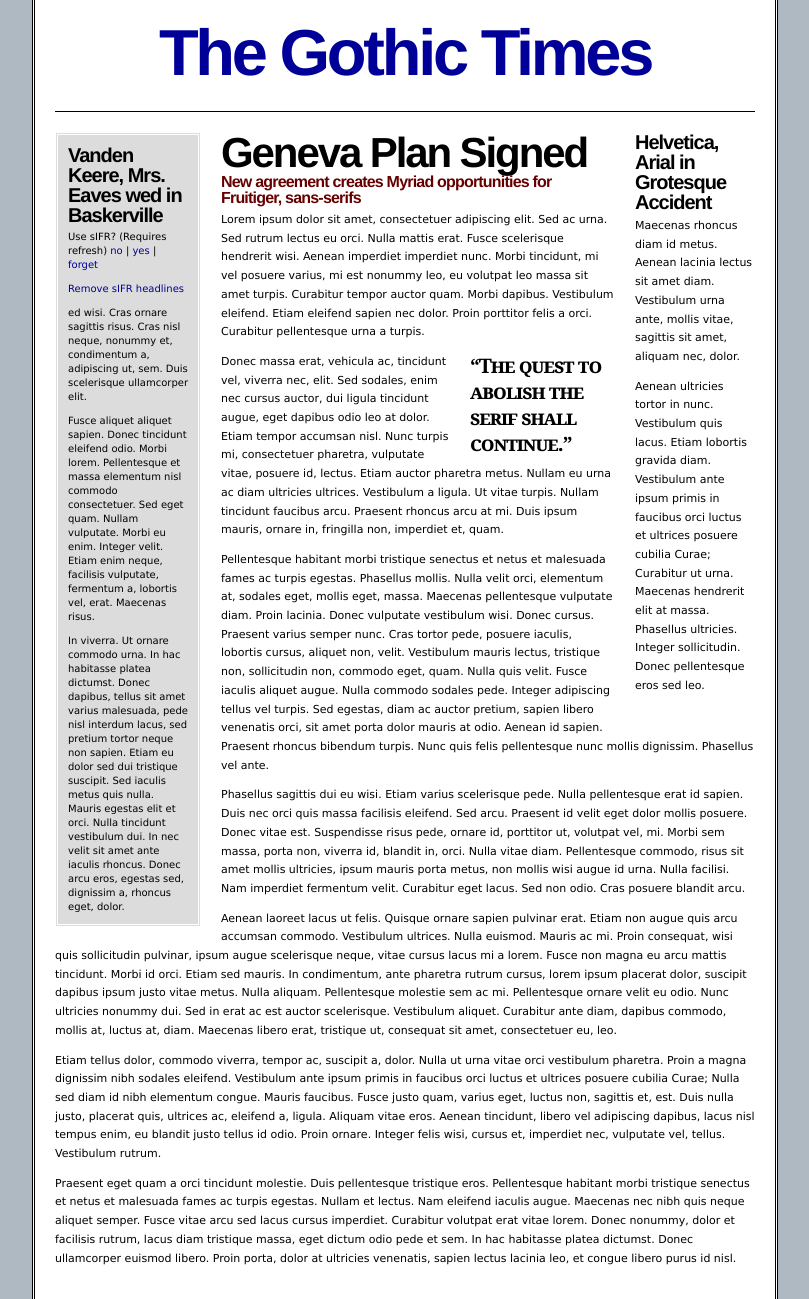
After one commit to puredevotion/USofA-blog, a PHP site: page /inc/js/index.html in a window 1280 px wide. The commit adds this page. Shown: the whole page, without its empty margins (235-1044 px from the left). Run offline with PHP 8.4, Linux system fonts and the light colour scheme.

Commit message:
Nieuwe layout aanpassingen. files toegevoegd voor sIFR

```diff
--- /dev/null
+++ b/inc/js/all.css
@@ -0,0 +1,106 @@
+/* This is the style of your browser text */
+
+body {
+	font-family: "Lucida Grande", Verdana, sans-serif;
+	background-color: #AFB9C2;
+	font-size: 11px;
+	line-height: 1.7em;
+	padding: 0;
+	margin: 0;
+	text-align: center;
+}
+
+p {
+	margin: .5em 0 1em 0;
+}
+
+a:link, a:visited {
+	text-decoration: none;
+	color: #000099;
+}
+
+h1, h2, h3, h4, h5 {
+	font-family: Helvetica, Arial, Verdana, sans-serif;
+	font-weight: bold;
+	letter-spacing: -.05em;
+	margin: 0;
+	padding: 0;
+	line-height: 1em;
+}
+
+
+h1 {
+	text-align: center;
+	font-size: 65px;
+	padding: 20px 0 20px 0;
+	margin: 0 20px 0 20px;
+}
+
+h2 {
+	font-size: 42px;
+	display: inline;
+}
+
+h3 {
+	font-size: 20px;
+}
+
+h4 {
+	color: #660000;
+	font-size: 16px;
+	margin: 20px 0 20px 0;
+	display: inline;
+}
+
+h5 {
+	font-size: 20px;
+}
+
+#container {
+	width: 740px;
+	margin: 0 auto;
+	border-left: 3px #000 double;
+	border-right: 3px #000 double;
+	background-color: #FFF;
+}
+
+#main {
+	margin: .5em 20px 0 20px;
+	border-top: 1px solid #000;
+	text-align: left;
+	padding: 20px 0 20px 0;
+}
+
+#left {
+	float: left;
+	width: 140px;
+	margin: 0 20px 14px 0;
+	background-color: #DCDCDC;
+	border: 3px double #FFF;
+	font-size: 10px;
+	line-height: 1.4em;
+}
+
+.gutter {
+	margin: 10px;
+}
+
+#right {
+	float: right;
+	width: 120px;
+	margin: 0 0 14px 20px;
+}
+
+#center {
+
+}
+
+#pullquote {
+	float: right;
+	margin: 0 0 .4em 1em;
+	width: 145px;
+	font-family: Georgia, "Times New Roman", Times, serif;
+	font-variant: small-caps;
+	font-size: 20px;
+	line-height: 1.3em;
+}
--- /dev/null
+++ b/inc/js/index.html
@@ -0,0 +1,134 @@
+<!DOCTYPE html PUBLIC "-//W3C//DTD XHTML 1.0 Transitional//EN"
+"http://www.w3.org/TR/xhtml1/DTD/xhtml1-transitional.dtd">
+
+<html xmlns="http://www.w3.org/1999/xhtml" lang="en">
+<head><title>sIFR</title>
+
+<link rel="stylesheet" href="all.css" type="text/css" media="all" />
+<link rel="stylesheet" href="sIFR-screen.css" type="text/css" media="screen" />
+<link rel="stylesheet" href="sIFR-print.css" type="text/css" media="print" />
+
+<script src="sifr.js" type="text/javascript"></script>
+<script src="sifr-addons.js" type="text/javascript"></script>
+</head>
+
+<body>
+
+<div id="container">
+
+	<h1><a href="http://www.mikeindustries.com" target="">The Gothic Times</a></h1>
+	<div id="main">
+		<div id="left">
+			<div class="gutter">
+			<h3 class="sidebox">Vanden Keere, Mrs. Eaves wed in Baskerville</h3>
+
+<p>Use sIFR? (Requires refresh) <a href="javascript:sIFR.preferenceManager.disable()">no</a> | <a href="javascript:sIFR.preferenceManager.enable()">yes</a> | <a href="javascript:sIFR.preferenceManager.storage.reset()">forget</a></p>
+<p><a href="javascript:sIFR.rollback();">Remove sIFR headlines</a></p>
+
+			<p>ed wisi. Cras ornare sagittis risus. Cras nisl neque, nonummy et, condimentum a, adipiscing ut, sem. Duis scelerisque ullamcorper elit.
+			</p>
+			<p>Fusce aliquet aliquet sapien. Donec tincidunt eleifend odio. Morbi lorem.		 Pellentesque et massa elementum nisl commodo consectetuer. Sed eget quam. Nullam vulputate. Morbi eu enim. 	Integer velit. Etiam enim neque, facilisis vulputate, fermentum a, lobortis vel, erat. Maecenas risus.
+			</p>
+			<p>In viverra. Ut ornare commodo urna. In hac habitasse platea dictumst. Donec dapibus, tellus sit amet varius malesuada, pede nisl interdum lacus, sed pretium tortor neque non sapien. Etiam eu dolor sed dui tristique suscipit. Sed iaculis metus quis nulla. Mauris egestas elit et orci. Nulla tincidunt vestibulum dui. In nec velit sit amet ante iaculis rhoncus. Donec arcu eros, egestas sed, dignissim a, rhoncus eget, dolor.</p>
+		</div>
+		</div>
+		<div id="right">
+			<h3>Helvetica, Arial in Grotesque Accident</h3>
+			<p>Maecenas rhoncus diam id metus. Aenean lacinia lectus sit amet diam. Vestibulum urna ante, mollis vitae, sagittis sit amet, aliquam nec, dolor.
+			</p>
+			<p>Aenean ultricies tortor in nunc. Vestibulum quis lacus. Etiam lobortis gravida diam. Vestibulum ante ipsum primis in faucibus orci luctus et ultrices posuere cubilia Curae; Curabitur ut urna. Maecenas hendrerit elit at massa. Phasellus ultricies. Integer sollicitudin. Donec pellentesque eros sed leo.
+			</p>
+		</div>
+		<div id="center">
+			<h2 class="foo">Geneva Plan Signed</h2>
+			<br />
+			<h4 class="subhead">New agreement creates Myriad opportunities for Fruitiger, sans-serifs</h4>
+			<p>Lorem ipsum dolor sit amet, consectetuer adipiscing elit. Sed ac urna.
+			  Sed rutrum lectus eu orci. Nulla mattis erat. Fusce scelerisque hendrerit
+			  wisi. Aenean imperdiet imperdiet nunc. Morbi tincidunt, mi vel posuere varius,
+			  mi est nonummy leo, eu volutpat leo massa sit amet turpis. Curabitur tempor
+			  auctor quam. Morbi dapibus. Vestibulum eleifend. Etiam eleifend sapien nec
+		    dolor. Proin porttitor felis a orci. Curabitur pellentesque urna a turpis.</p>
+			<h5 id="pullquote">&ldquo;The quest to abolish the serif shall continue.&rdquo;</h5>
+			<p> Donec massa erat, vehicula ac, tincidunt vel, viverra nec, elit. Sed sodales,
+			  enim nec cursus auctor, dui ligula tincidunt augue, eget dapibus odio leo
+			  at dolor. Etiam tempor accumsan nisl. Nunc turpis mi, consectetuer pharetra,
+			  vulputate vitae, posuere id, lectus. Etiam auctor pharetra metus. Nullam
+			  eu urna ac diam ultricies ultrices. Vestibulum a ligula. Ut vitae turpis.
+			  Nullam tincidunt faucibus arcu. Praesent rhoncus arcu at mi. Duis ipsum
+			  mauris, ornare in, fringilla non, imperdiet et, quam.</p>
+			<p> Pellentesque habitant morbi tristique senectus et netus et malesuada fames
+			  ac turpis egestas. Phasellus mollis. Nulla velit orci, elementum at, sodales
+			  eget, mollis eget, massa. Maecenas pellentesque vulputate diam. Proin lacinia.
+			  Donec vulputate vestibulum wisi. Donec cursus. Praesent varius semper nunc.
+			  Cras tortor pede, posuere iaculis, lobortis cursus, aliquet non, velit.
+			  Vestibulum mauris lectus, tristique non, sollicitudin non, commodo eget,
+			  quam. Nulla quis velit. Fusce iaculis aliquet augue. Nulla commodo sodales
+			  pede. Integer adipiscing tellus vel turpis. Sed egestas, diam ac auctor
+			  pretium, sapien libero venenatis orci, sit amet porta dolor mauris at odio.
+			  Aenean id sapien. Praesent rhoncus bibendum turpis. Nunc quis felis pellentesque
+			  nunc mollis dignissim. Phasellus vel ante.</p>
+			<p> Phasellus sagittis dui eu wisi. Etiam varius scelerisque pede. Nulla pellentesque
+			  erat id sapien. Duis nec orci quis massa facilisis eleifend. Sed arcu. Praesent
+			  id velit eget dolor mollis posuere. Donec vitae est. Suspendisse risus pede,
+			  ornare id, porttitor ut, volutpat vel, mi. Morbi sem massa, porta non, viverra
+			  id, blandit in, orci. Nulla vitae diam. Pellentesque commodo, risus sit
+			  amet mollis ultricies, ipsum mauris porta metus, non mollis wisi augue id
+			  urna. Nulla facilisi. Nam imperdiet fermentum velit. Curabitur eget lacus.
+			  Sed non odio. Cras posuere blandit arcu.</p>
+			<p> Aenean laoreet lacus ut felis. Quisque ornare sapien pulvinar erat. Etiam
+			  non augue quis arcu accumsan commodo. Vestibulum ultrices. Nulla euismod.
+			  Mauris ac mi. Proin consequat, wisi quis sollicitudin pulvinar, ipsum augue
+			  scelerisque neque, vitae cursus lacus mi a lorem. Fusce non magna eu arcu
+			  mattis tincidunt. Morbi id orci. Etiam sed mauris. In condimentum, ante
+			  pharetra rutrum cursus, lorem ipsum placerat dolor, suscipit dapibus ipsum
+			  justo vitae metus. Nulla aliquam. Pellentesque molestie sem ac mi. Pellentesque
+			  ornare velit eu odio. Nunc ultricies nonummy dui. Sed in erat ac est auctor
+			  scelerisque. Vestibulum aliquet. Curabitur ante diam, dapibus commodo, mollis
+			  at, luctus at, diam. Maecenas libero erat, tristique ut, consequat sit amet,
+			  consectetuer eu, leo.</p>
+			<p> Etiam tellus dolor, commodo viverra, tempor ac, suscipit a, dolor. Nulla
+			  ut urna vitae orci vestibulum pharetra. Proin a magna dignissim nibh sodales
+			  eleifend. Vestibulum ante ipsum primis in faucibus orci luctus et ultrices
+			  posuere cubilia Curae; Nulla sed diam id nibh elementum congue. Mauris faucibus.
+			  Fusce justo quam, varius eget, luctus non, sagittis et, est. Duis nulla
+			  justo, placerat quis, ultrices ac, eleifend a, ligula. Aliquam vitae eros.
+			  Aenean tincidunt, libero vel adipiscing dapibus, lacus nisl tempus enim,
+			  eu blandit justo tellus id odio. Proin ornare. Integer felis wisi, cursus
+			  et, imperdiet nec, vulputate vel, tellus. Vestibulum rutrum.</p>
+			<p> Praesent eget quam a orci tincidunt molestie. Duis pellentesque tristique
+			  eros. Pellentesque habitant morbi tristique senectus et netus et malesuada
+			  fames ac turpis egestas. Nullam et lectus. Nam eleifend iaculis augue. Maecenas
+			  nec nibh quis neque aliquet semper. Fusce vitae arcu sed lacus cursus imperdiet.
+			  Curabitur volutpat erat vitae lorem. Donec nonummy, dolor et facilisis rutrum,
+			  lacus diam tristique massa, eget dictum odio pede et sem. In hac habitasse
+			  platea dictumst. Donec ullamcorper euismod libero. Proin porta, dolor at
+			  ultricies venenatis, sapien lectus lacinia leo, et congue libero purus id
+			  nisl.</p>
+		</div>
+	</div>
+</div>
+
+<script type="text/javascript">
+//<![CDATA[
+/* Replacement calls. Please see documentation for more information. */
+
+if(typeof sIFR == "function"){
+
+// This is the preferred "named argument" syntax
+	sIFR.replaceElement(named({sSelector:"body h1", sFlashSrc:"tradegothic.swf", sColor:"#000000", sLinkColor:"#000000", sBgColor:"#FFFFFF", sHoverColor:"#CCCCCC", nPaddingTop:20, nPaddingBottom:20, sFlashVars:"textalign=center&offsetTop=6"}));
+
+// This is the older, ordered syntax
+	sIFR.replaceElement("h5#pullquote", "tradegothic.swf", "#000000", "#000000", "#FFFFFF", "#FFFFFF", 0, 0, 0, 0);
+	sIFR.replaceElement("h2", "tradegothic.swf", "#000000", null, null, null, 0, 0, 0, 0);
+	sIFR.replaceElement("h4.subhead", "tradegothic.swf", "#660000", null, null, null, 0, 0, 0, 0);
+	sIFR.replaceElement("h3.sidebox","tradegothic.swf","#000000", "#000000", "#DCDCDC", "#DCDCDC", 0, 0, 0, 0, null);
+	sIFR.replaceElement("h3", "tradegothic.swf", "#000000", null, null, null, 0, 0, 0, 0, null);
+
+};
+
+//]]>
+</script>
+
+</body>
+</html>
--- /dev/null
+++ b/inc/js/sIFR-print.css
@@ -0,0 +1,17 @@
+/* This is the print stylesheet to hide the Flash headlines from the browser... regular browser text headlines will now print as normal */
+
+.sIFR-flash, .sIFR-flash object, .sIFR-flash embed {
+	display: none !important;
+	height: 0;
+	width: 0;
+	position: absolute;
+	overflow: hidden;
+}
+
+span.sIFR-alternate {
+	visibility: visible !important;
+	display: block !important;
+	position: static !important;
+	left: auto !important;
+	top: auto !important;
+}
--- a/index.html
+++ b/index.html
@@ -5,6 +5,7 @@
 <meta http-equiv="Content-Type" content="text/html; charset=iso-8859-1" />
 <link href="css/layout.css" type="text/css" rel="stylesheet" />
 <link href="css/typografie.css" type="text/css" rel="stylesheet" />
+
 </head>
 <body style="background-color:#FFFFFF;">
   	<div id="banner">
@@ -21,10 +22,10 @@
 <div id="blogrol">
 			<div class="post">
 				<div class="datum">
-					26<br />Juni
+					<div class="numeriek">26</div>Juni
 				</div>
 				<div class="content">
-					<h2>afscheids party</h2>
+					<h2>Afscheids party</h2>
 					de volle maan bull shit maar klinkt wel interessant.... bla bla bla
 				</div>
 			</div>
```
Also changed, not shown: css/grid.css (added, +193 -0 lines), css/layout.css (+5 -5 lines), css/typografie.css (+22 -0 lines), inc/js/sIFR-screen.css (added, +55 -0 lines), inc/js/sifr-addons.js (added, +7 -0 lines), inc/js/sifr.js (added), 6 other files.
